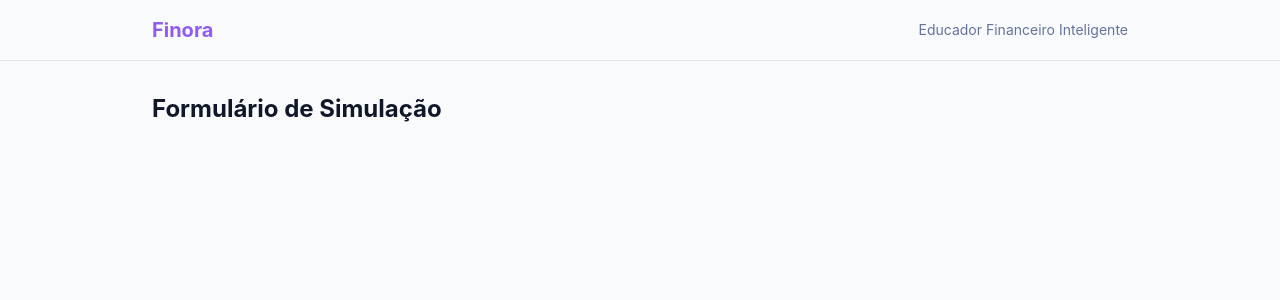
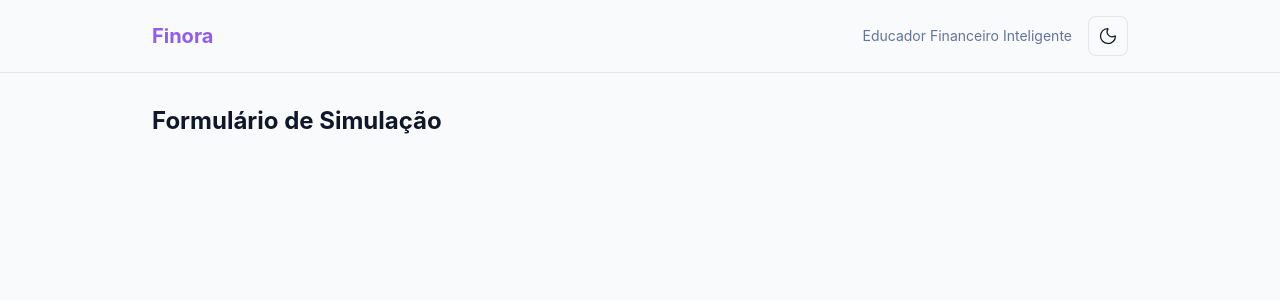
Before and after one commit to stheclara/desafio-educador-financeiro-ia, a React (Vite) app: page / in a window 1280 px wide. Shown: the top 300 px of the page. Built offline with nearby package versions, Linux system fonts and the light colour scheme.

Commit message:
feat: adiciona dark mode e preferencia de tema

```diff
--- a/package.json
+++ b/package.json
@@ -12,6 +12,7 @@
   "dependencies": {
     "@fontsource/inter": "^5.3.0",
     "@tailwindcss/vite": "^4.3.3",
+    "lucide-react": "^1.31.0",
     "react": "^19.2.8",
     "react-dom": "^19.2.8",
     "react-router-dom": "^7.18.2",
--- a/src/App.tsx
+++ b/src/App.tsx
@@ -1,9 +1,14 @@
 import { RouterProvider } from 'react-router-dom'
 
+import { ThemeProvider } from './context/theme/ThemeProvider'
 import { router } from './router'
 
 function App() {
-  return <RouterProvider router={router} />
+  return (
+    <ThemeProvider>
+      <RouterProvider router={router} />
+    </ThemeProvider>
+  )
 }
 
 export default App
--- a/src/components/Header.tsx
+++ b/src/components/Header.tsx
@@ -1,4 +1,10 @@
+import { Moon, Sun } from 'lucide-react'
+
+import { useTheme } from '../hooks/useTheme'
+
 export function Header() {
+  const { theme, toggleTheme } = useTheme()
+
   return (
     <header className="border-b border-border bg-background">
       <div className="mx-auto flex w-full max-w-5xl items-center justify-between px-6 py-4">
@@ -8,9 +14,33 @@ export function Header() {
           </span>
         </div>
 
-        <span className="text-sm text-muted-foreground">
-          Educador Financeiro Inteligente
-        </span>
+        <div className="flex items-center gap-4">
+          <span className="text-sm text-muted-foreground">
+            Educador Financeiro Inteligente
+          </span>
+
+          <button
+            type="button"
+            onClick={toggleTheme}
+            className="flex h-10 w-10 items-center justify-center rounded-lg border border-border bg-background text-foreground transition-colors hover:bg-muted"
+            aria-label={
+              theme === 'light'
+                ? 'Ativar tema escuro'
+                : 'Ativar tema claro'
+            }
+            title={
+              theme === 'light'
+                ? 'Ativar tema escuro'
+                : 'Ativar tema claro'
+            }
+          >
+            {theme === 'light' ? (
+              <Moon size={20} />
+            ) : (
+              <Sun size={20} />
+            )}
+          </button>
+        </div>
       </div>
     </header>
   )
--- /dev/null
+++ b/src/context/theme/ThemeContext.tsx
@@ -0,0 +1,12 @@
+import { createContext } from 'react'
+
+export type Theme = 'light' | 'dark'
+
+interface ThemeContextValue {
+  theme: Theme
+  toggleTheme: () => void
+}
+
+export const ThemeContext = createContext<ThemeContextValue | undefined>(
+  undefined,
+)
--- /dev/null
+++ b/src/context/theme/ThemeProvider.tsx
@@ -0,0 +1,35 @@
+import { type PropsWithChildren, useEffect, useState } from 'react'
+import { type Theme, ThemeContext } from './ThemeContext'
+
+export function ThemeProvider({ children }: PropsWithChildren) {
+  const [theme, setTheme] = useState<Theme>(() => {
+    const savedTheme = localStorage.getItem('theme') as Theme | null
+
+    if (savedTheme) {
+      return savedTheme
+    }
+
+    const systemPrefersDark = window.matchMedia(
+      '(prefers-color-scheme: dark)',
+    ).matches
+
+    return systemPrefersDark ? 'dark' : 'light'
+  })
+
+  const toggleTheme = () => {
+    setTheme((currentTheme) =>
+      currentTheme === 'light' ? 'dark' : 'light',
+    )
+  }
+
+  useEffect(() => {
+    document.documentElement.setAttribute('data-theme', theme)
+    localStorage.setItem('theme', theme)
+  }, [theme])
+
+  return (
+    <ThemeContext.Provider value={{ theme, toggleTheme }}>
+      {children}
+    </ThemeContext.Provider>
+  )
+}
--- /dev/null
+++ b/src/hooks/useTheme.tsx
@@ -0,0 +1,13 @@
+import { useContext } from 'react'
+
+import { ThemeContext } from '../context/theme/ThemeContext'
+
+export function useTheme() {
+  const context = useContext(ThemeContext)
+
+  if (context === undefined) {
+    throw new Error('useTheme deve ser usado dentro de um ThemeProvider')
+  }
+
+  return context
+}
```
Also changed, not shown: 2 other files (tests, documents, lock files or other folders).
